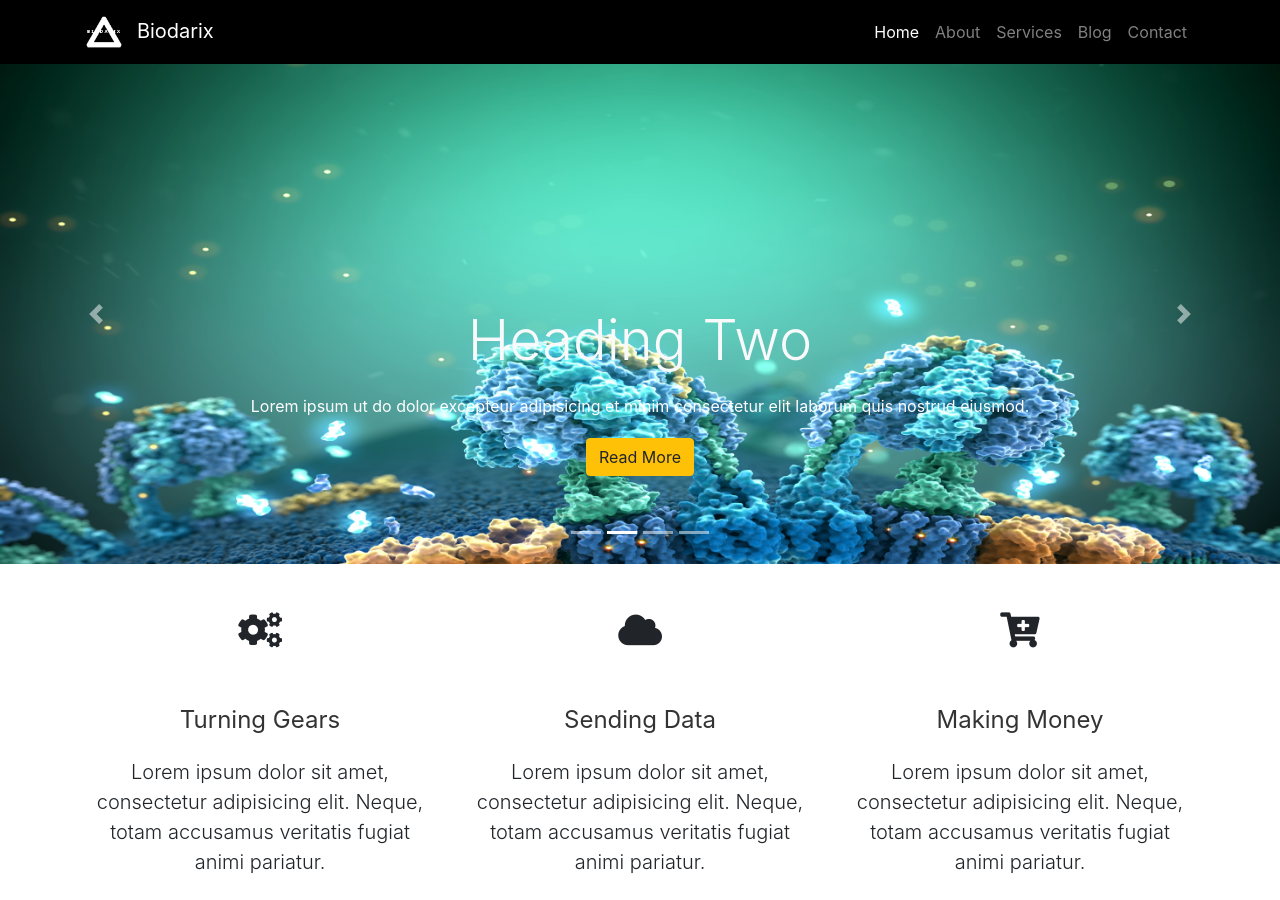
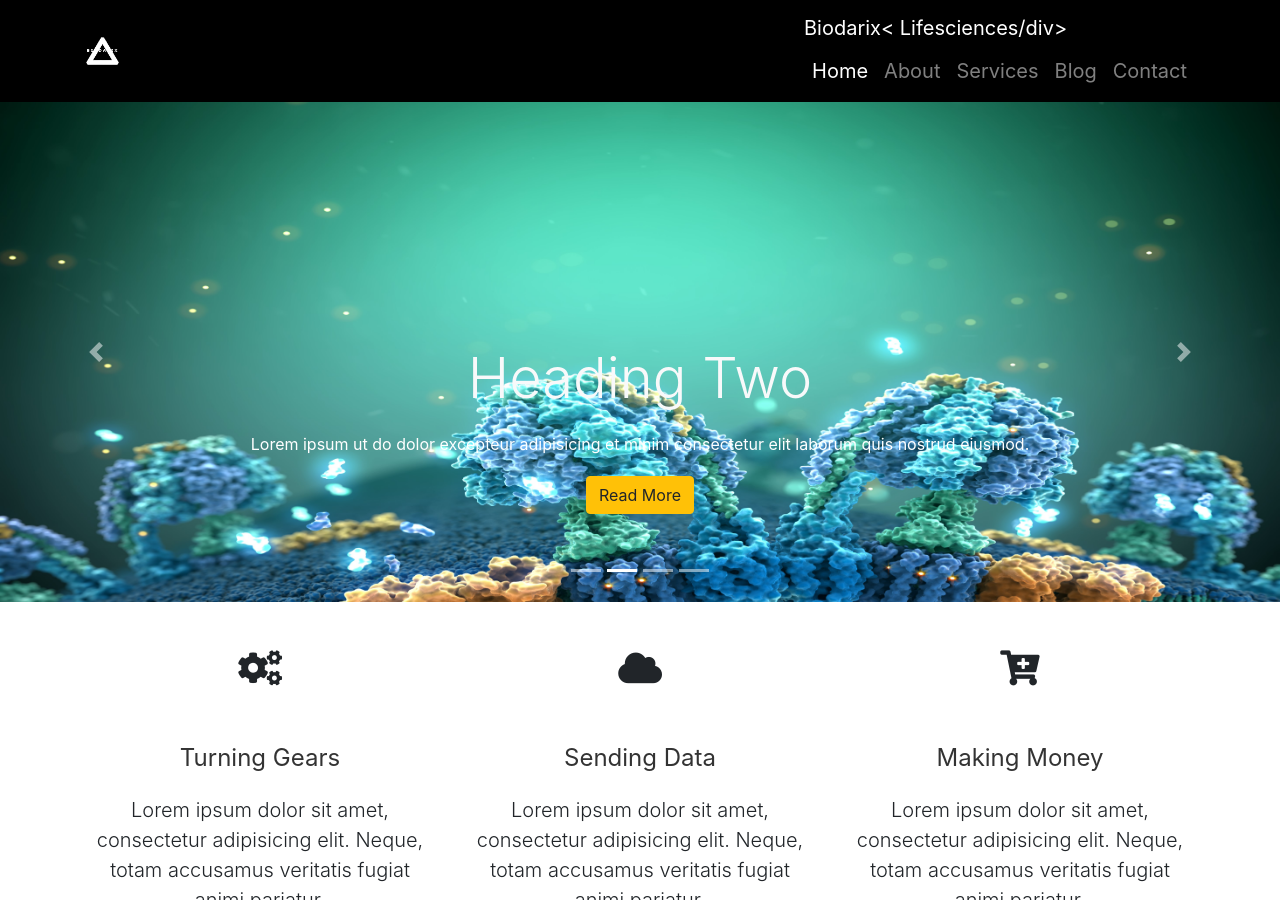
Before and after one commit to Biodarix/biodarix.github.io, a Jekyll site: the page index.html, which Jekyll copies as it is, in a window 1280 px wide and 900 px high. Built offline with Jekyll 4.4.1, drawn with Linux system fonts in a browser that asks for light colours.

Commit message:
Update index.html

```diff
--- a/index.html
+++ b/index.html
@@ -18,7 +18,7 @@
 		<div class="container">
 			<a href="index.html" class="navbar-brand">
 				<img src="img/logo1.png" class="img-fluid p-0" style="width: 5%; filter: brightness(0) invert(1);">
-				<div class="ml-2 p-0 d-inline webT">Biodarix</div>
+				<div class="ml-2 p-0 d-inline webT">Biodarix< Lifesciences/div>
 			</a>
 			<button class="navbar-toggler navbar-toggler-right" data-toggle="collapse" data-target="#navBar">
 				<span class="navbar-toggler-icon"></span>
```
